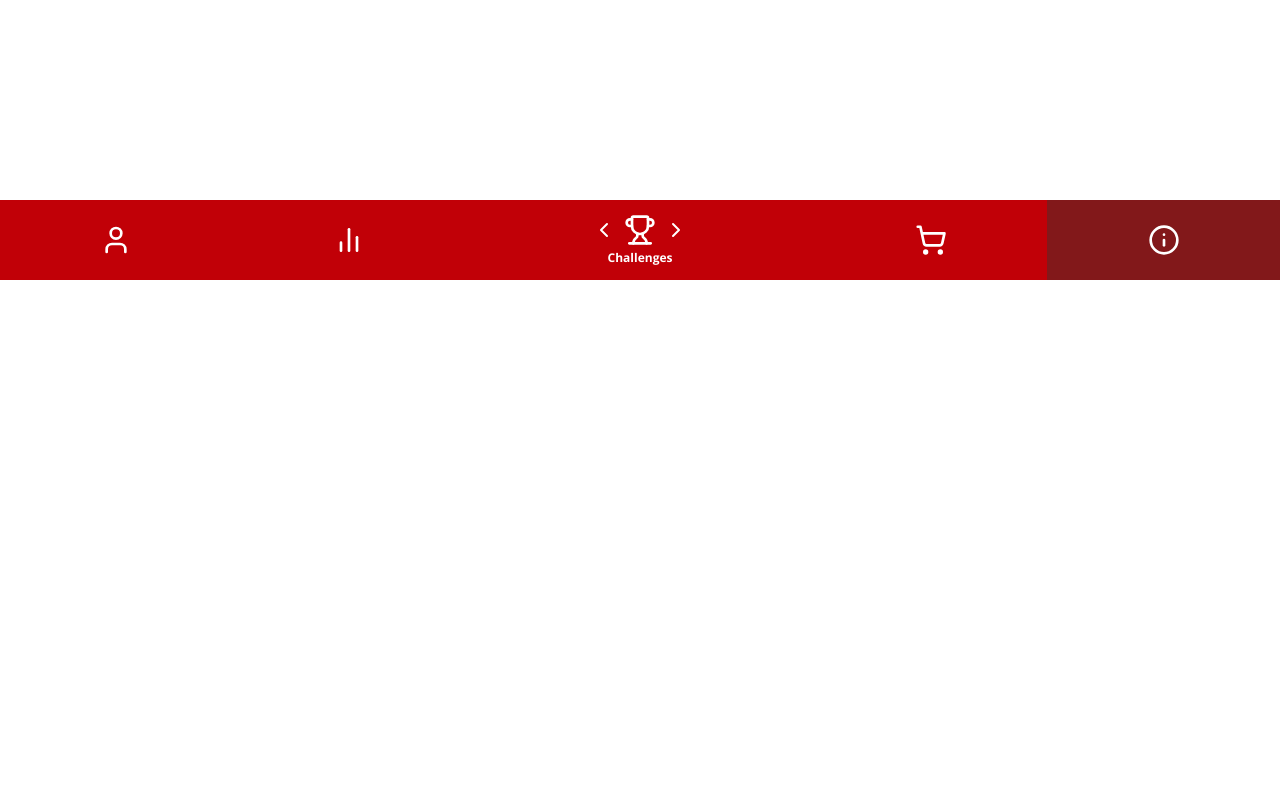
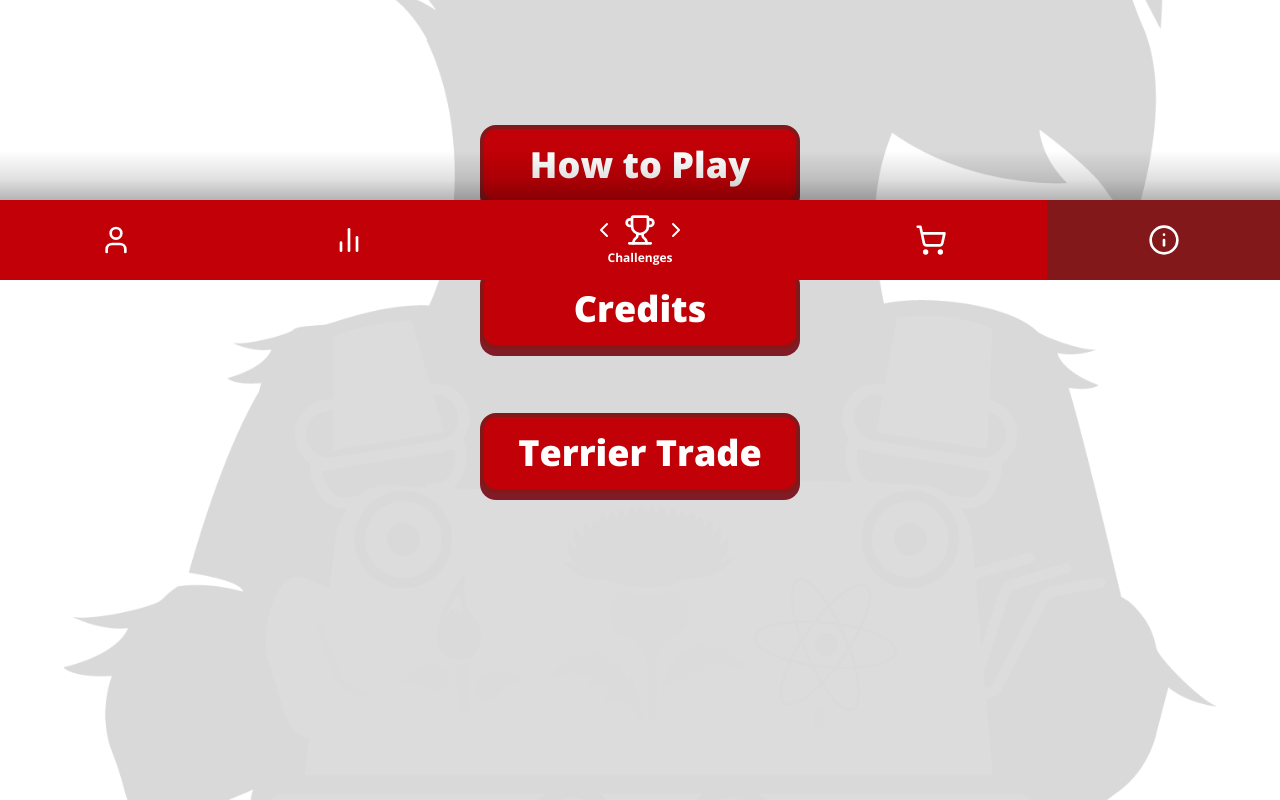
Before and after one commit to ScottyLabs/o-quest, a React (Vite) app in the folder apps/frontend/: page /about in a window 1280 px wide. Shown: the part 520-1320 px from the top of the page. Before the commit the page ends 800 px from the top, so only its background shows below. Built offline with nearby package versions, Linux system fonts and the light colour scheme.

Commit message:
Changes to About Page

```diff
--- a/apps/frontend/src/components/bottom-navbar.tsx
+++ b/apps/frontend/src/components/bottom-navbar.tsx
@@ -22,6 +22,8 @@ export function BottomNavBar() {
     const current = location.pathname;
 
     return (
+        <div>
+            <div className="fixed bottom-18 left-0 right-0 z-50 w-full h-16 bg-gradient-to-b from-transparent from-10% via-black/1 via-30% via-black/4 via-55% via-black/12 to-black/36 pointer-events-none"></div>
             <nav className="fixed bottom-0 left-0 right-0 z-50 flex justify-around items-center h-20">
                 {navItems.map((item) => {
                     const isActive = current.startsWith(item.to);
@@ -61,5 +63,6 @@ export function BottomNavBar() {
                     );
                 })}
             </nav>
+        </div>
     );
 }
--- a/apps/frontend/src/components/navbar.tsx
+++ b/apps/frontend/src/components/navbar.tsx
@@ -47,7 +47,11 @@ export const Navbar = () => {
     };
 
     return (
-        <div className="border-b">
+        <div className="relative">
+            {/* Gradient overlay positioned absolutely above navbar */}
+            <div className="absolute top-0 left-0 right-0 w-full h-16 bg-gradient-to-b from-zinc-300/20 to-black/60 z-10 pointer-events-none"></div>
+
+            <div className="border-b relative z-0">
                 <div className="container mx-auto px-4">
                     <div className="flex items-center justify-between h-16">
                         {/* Desktop Navigation */}
@@ -130,5 +134,6 @@ export const Navbar = () => {
                     </div>
                 )}
             </div>
+        </div>
     );
 };
--- a/apps/frontend/src/components/page-header.tsx
+++ b/apps/frontend/src/components/page-header.tsx
@@ -32,7 +32,7 @@ export function PageHeader({
 
     return (
         <div
-            className="relative flex flex-col items-center justify-center"
+            className="relative flex flex-col items-center justify-center w-full"
             style={{ background: bgColor }}
         >
             {/* Top stats row */}
@@ -68,12 +68,13 @@ export function PageHeader({
             {/* Decorative arc with title inside */}
             <div
                 className="w-full overflow-hidden relative"
-                style={{ marginTop: "-100px" }}
+                style={{ marginTop: "-100px", marginBottom: "-0.75px" }}
             >
                 <img
                     src={headerArc}
                     alt="Decorative arc separator"
                     className="w-full h-full block"
+                    style={{ width: "calc(120vw)"}}
                 />
                 {/* Title and components positioned inside the arc, below the icon */}
                 <div className="absolute inset-0 flex justify-between items-end px-6 pb-1">
--- a/apps/frontend/src/routes/about.tsx
+++ b/apps/frontend/src/routes/about.tsx
@@ -72,8 +72,8 @@ const contributors: Contributor[] = [
     {
         firstName: "Jeffery",
         lastName: "Wang",
-        role: "Developer",
-        major: "BXA",
+        role: "Designer and Developer",
+        major: "BCSA",
         grad_year: 2027,
         contribution_year: 2025,
     },
@@ -119,16 +119,19 @@ function About() {
     const pastContributorsByYear = groupByContributionYear(pastContributors);
 
     return (
-        <div>
+        <div className="w-full">
             <PageHeader
                 title="About"
                 icon={<Info size={40} color="#C8102E" />}
             />
 
-            <div className="flex flex-col items-center leading-snug">
+            <div className="relative flex justify-center">
+                <img className="w-[90%] h-[80%]" src="/images/info-page-scotty.svg" alt="Scotty mascot" />
+                <div className="absolute top-[24%] left-1/2 transform -translate-x-1/2 flex flex-col items-center leading-snug justify-start gap-12">
                 {/* How to Play button */}
                 <Button
-                    className="mb-4 px-4 py-2 bg-red-700 text-white rounded-full font-bold"
+                    className="w-80 h-20 inline-flex justify-center items-center mb-4 px-4 py-2 bg-red-700 text-white text-4xl font-extrabold
+                    rounded-2xl shadow-[0px_7px_0px_0px_rgba(128,27,39,1.00)] border-4 border-red-900"
                     onClick={() =>
                         navigate({
                             to: "/onboarding",
@@ -141,7 +144,8 @@ function About() {
 
                 <Dialog>
                     <DialogTrigger asChild>
-                        <Button className="mb-4 px-4 py-2 bg-red-700 text-white rounded-full font-bold">
+                        <Button className="w-80 h-20 inline-flex justify-center items-center mb-4 px-4 py-2 bg-red-700 text-white text-4xl font-extrabold
+                    rounded-2xl shadow-[0px_7px_0px_0px_rgba(128,27,39,1.00)] border-4 border-red-900">
                             Credits
                         </Button>
                     </DialogTrigger>
@@ -216,6 +220,19 @@ function About() {
                         )}
                     </DialogContent>
                 </Dialog>
+                <Button
+                    className="w-80 h-20 inline-flex justify-center items-center mb-4 px-4 py-2 bg-red-700 text-white text-4xl font-extrabold
+                    rounded-2xl shadow-[0px_7px_0px_0px_rgba(128,27,39,1.00)] border-4 border-red-900"
+                    onClick={() =>
+                        navigate({
+                            to: "/onboarding",
+                            search: { from: "about" },
+                        })
+                    }
+                >
+                                         Terrier Trade
+                 </Button>
+                </div>
             </div>
         </div>
     );
--- a/apps/frontend/src/routes/leaderboard.tsx
+++ b/apps/frontend/src/routes/leaderboard.tsx
@@ -63,7 +63,7 @@ function Leaderboard() {
                 title="Leaderboard"
                 icon={<Crown size={40} color="#C8102E" />}
             />
-            <div className="bg-white divide-y overflow-hidden">
+            <div className="mt-8 bg-white divide-y overflow-hidden">
                 {inTop10 ? (
                     <>
                         {top10.map((user) => (
```
Also changed, not shown: apps/frontend/public/images/info-page-scotty.svg (added). Lines whose indentation alone changed are shown as unchanged.
